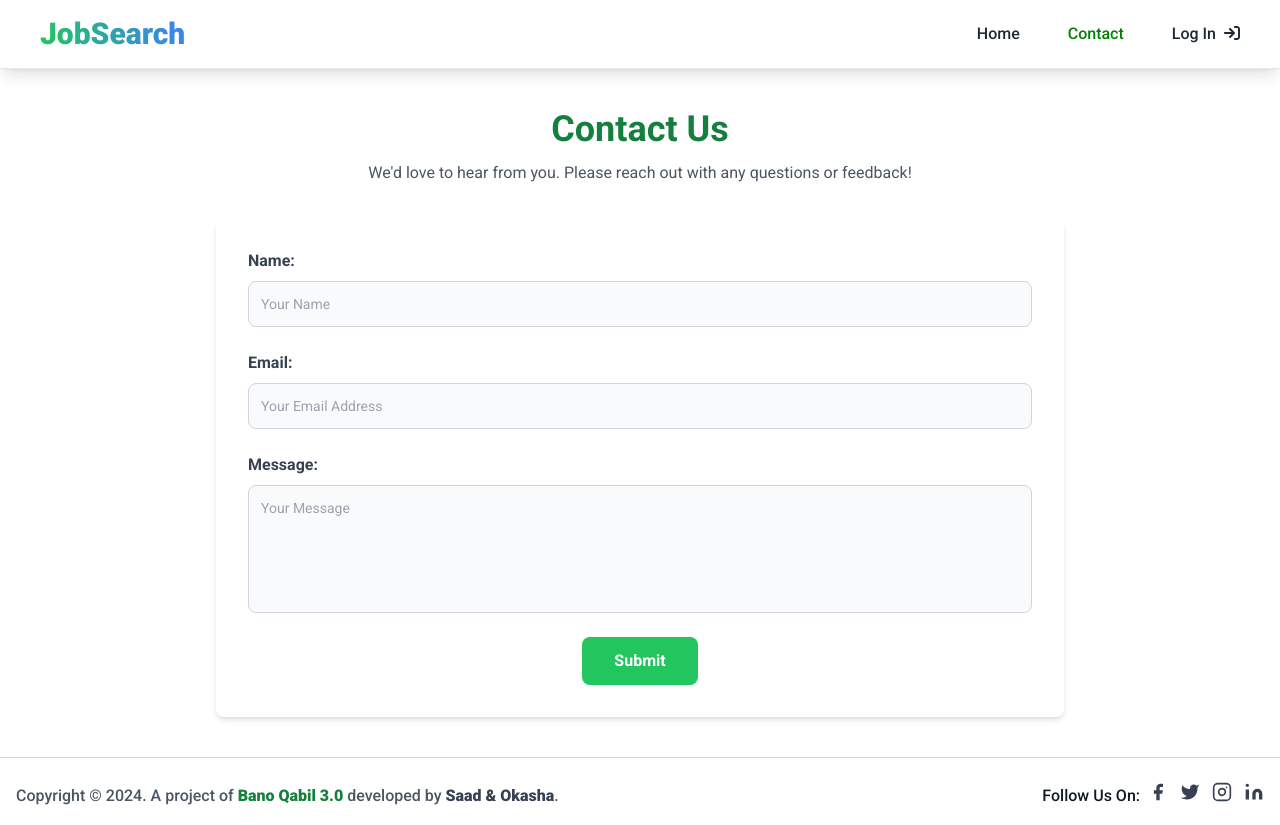
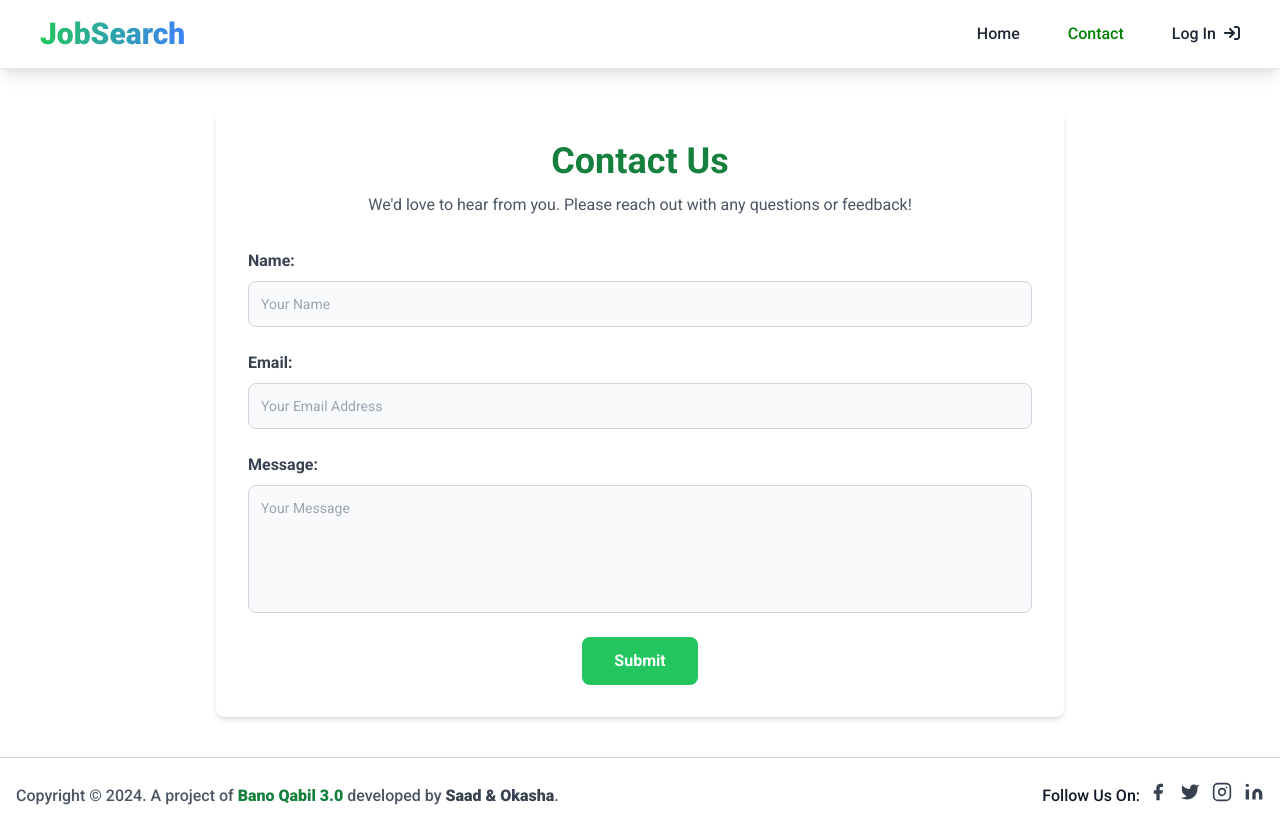
Before and after one commit to Saad0095/Job-Portal, a React (Vite) app: page /contact in a window 1280 px wide. Built offline with nearby package versions, Linux system fonts and the light colour scheme; the HTML template or start-up script is replaced by a standard one.

Commit message:
added some styles

```diff
--- a/src/pages/Contact.jsx
+++ b/src/pages/Contact.jsx
@@ -38,16 +38,15 @@ const Contact = () => {
 
   return (
     <div className="my-10 mx-auto max-w-4xl px-6">
-      <h1 className="text-center font-bold text-4xl text-green-700 mb-3">
-        Contact Us
-      </h1>
-      <p className="text-center text-gray-600 mb-8">
-        We'd love to hear from you. Please reach out with any questions or feedback!
-      </p>
       <form className="bg-white shadow-md rounded-lg p-8">
-        {errorMsg && (
-          <p className="text-red-500 text-sm mb-4">{errorMsg}</p>
-        )}
+        <h1 className="text-center font-bold text-4xl text-green-700 mb-3">
+          Contact Us
+        </h1>
+        <p className="text-center text-gray-600 mb-8">
+          We'd love to hear from you. Please reach out with any questions or
+          feedback!
+        </p>
+        <p className="text-red-500 text-sm mb-4">{errorMsg}</p>
         <div className="flex flex-col w-full mb-6">
           <label htmlFor="name" className="font-semibold mb-2 text-gray-700">
             Name:
--- a/src/pages/Login.jsx
+++ b/src/pages/Login.jsx
@@ -42,7 +42,7 @@ const Login = () => {
     <div className="my-10 h-[70vh] flex flex-col justify-center items-center">
       <form
         action=""
-        className="mx-auto w-3/4 md:w-1/2 lg:w-2/5 border-2 border-gray-300 rounded-md px-12 py-16 shadow-lg"
+        className="mx-auto w-3/4 md:w-1/2 lg:w-2/5 px-12 py-16 shadow-lg shadow-gray-400 rounded-lg"
         onSubmit={handleSubmit}
       >
         <h1 className=" text-center text-green-700 font-bold text-3xl m-3">
```
